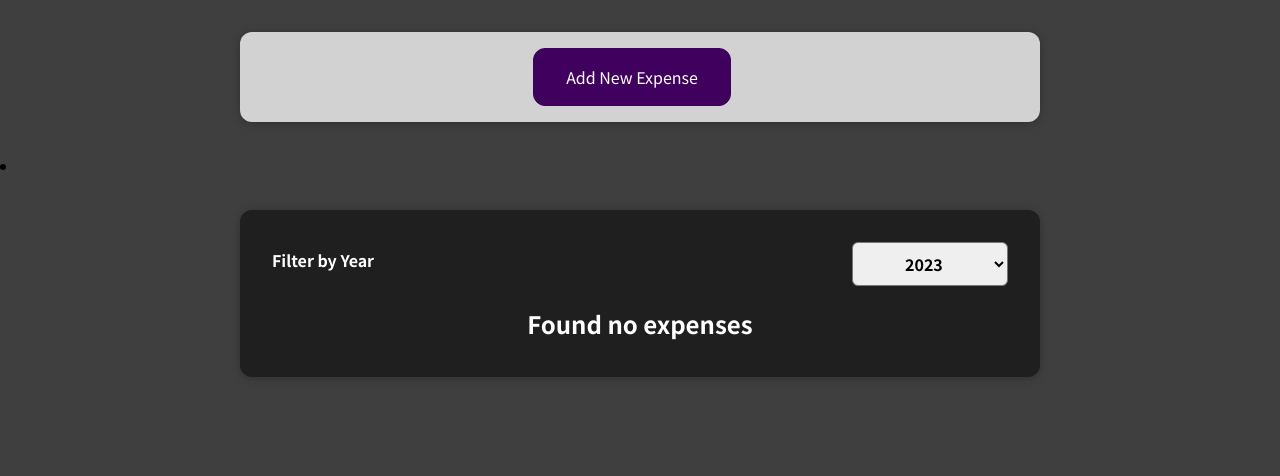
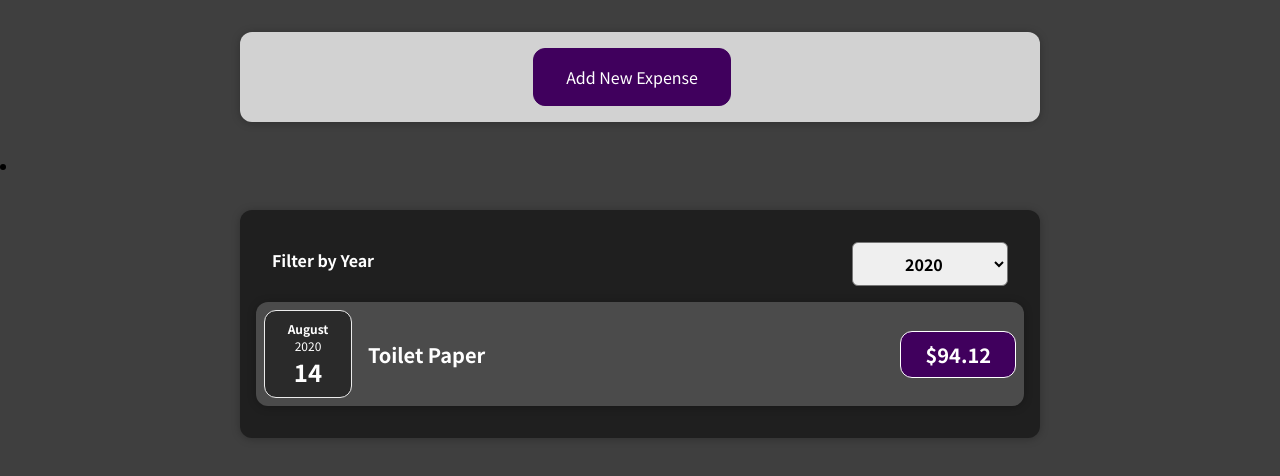
Before and after one commit to ali06avci/react-complete-guide, a React (Create React App) app: page / in a window 1280 px wide. Shown: the top 476 px of the page. Built offline with nearby package versions, Linux system fonts and the light colour scheme.

Commit message:
component updated

```diff
--- a/src/App.js
+++ b/src/App.js
@@ -1,6 +1,7 @@
 import React, { useState } from "react";
 import Expenses from "./components/Expenses/Expenses";
 import NewExpense from "./components/NewExpense/NewExpense";
+import Card from "./components/UI/Card";
 
 const DUMMY_EXPENSES = [
   {
--- a/src/components/Expenses/Expenses.js
+++ b/src/components/Expenses/Expenses.js
@@ -5,7 +5,7 @@ import ExpensesFilter from "./ExpensesFilter";
 import ExpensesList from "./ExpensesList";
 
 const Expenses = (props) => {
-  const [filteredYear, setFilteredYear] = useState("2023");
+  const [filteredYear, setFilteredYear] = useState("2020");
 
   const filterChangeHandler = (selectedYear) => {
     setFilteredYear(selectedYear);
@@ -13,6 +13,7 @@ const Expenses = (props) => {
 
   const filteredExpenses = props.items.filter(
     (expense) => expense.date.getFullYear().toString() === filteredYear
+    //(expense) => expense.date.getFullYear() === parseInt(filteredYear)
   );
 
   return (
--- a/src/components/NewExpense/ExpenseForm.js
+++ b/src/components/NewExpense/ExpenseForm.js
@@ -51,7 +51,7 @@ const ExpenseForm = (props) => {
       date: new Date(enteredDate),
     };
     props.onSaveExpenseData(expenseData);
-
+    //clear the form
     setEnteredTitle("");
     setEnteredAmount("");
     setEnteredDate("");
@@ -65,7 +65,7 @@ const ExpenseForm = (props) => {
           <input
             type="text"
             /*  two way binding */
-            value={enteredTitle}
+            //value={enteredTitle}
             onChange={titleChangeHandler}
           />
         </div>
@@ -95,7 +95,7 @@ const ExpenseForm = (props) => {
         <button type="button" onClick={props.onCancel}>
           Cancel
         </button>
-        <button type="submit"> Add Expense</button>
+        <button type="submit">Add Expense</button>
       </div>
     </form>
   );
--- a/src/components/NewExpense/NewExpense.js
+++ b/src/components/NewExpense/NewExpense.js
@@ -14,6 +14,8 @@ const NewExpense = (props) => {
       ...enteredExpenseData,
       id: Math.random().toString(),
     };
+    console.log(expenseData);
+
     props.onAddExpense(expenseData);
     setisEditing(false);
   };
--- a/src/components/UI/Card.js
+++ b/src/components/UI/Card.js
@@ -3,6 +3,7 @@ import "./Card.css";
 
 const Card = (props) => {
   const classes = "card " + props.className; // space after the "card"
+  //alternative:backtick   `card  + ${props.className}`
 
   return <div className={classes}>{props.children}</div>;
 };
```
